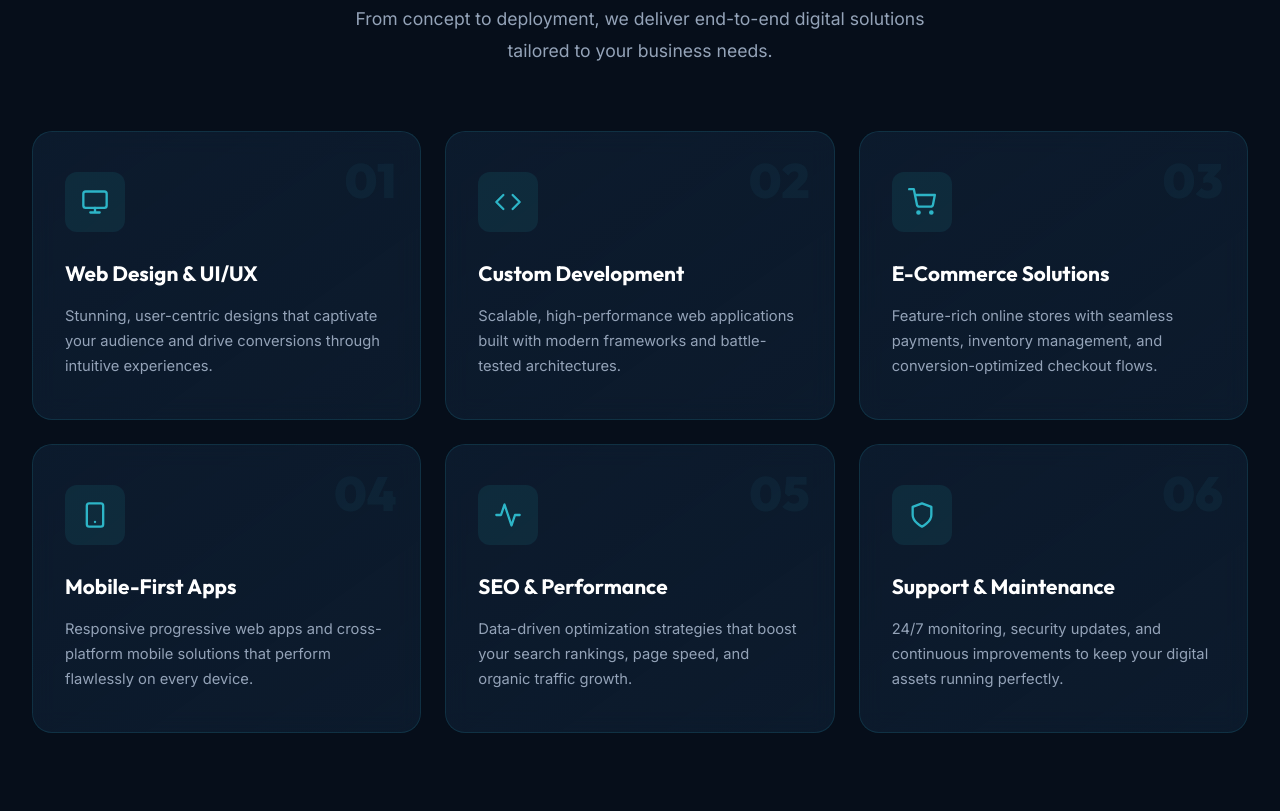
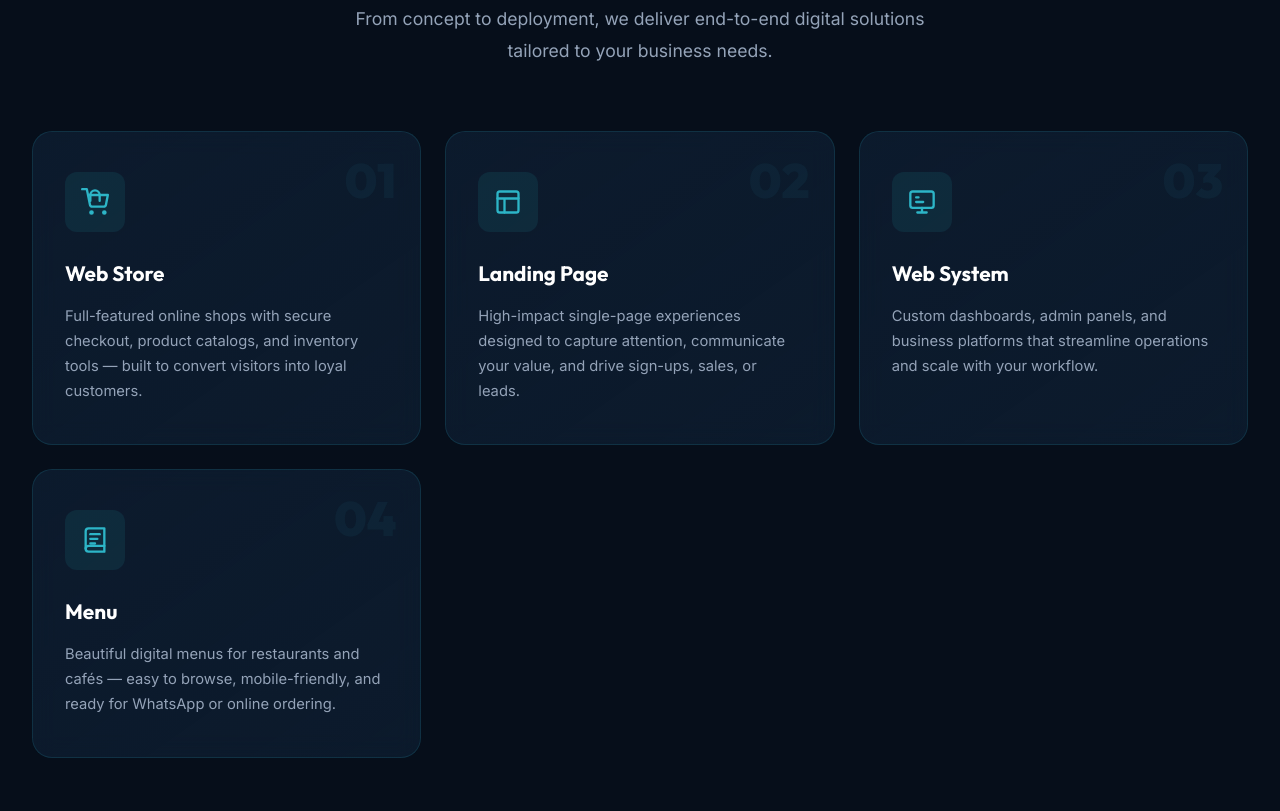
Before and after one commit to zandf214-ship-it/ZANDF, a plain HTML site: page index.html in a window 1280 px wide. Shown: the part 1069-1880 px from the top of the page. Drawn offline with nearby package versions, Linux system fonts and the light colour scheme.

Commit message:
services - social links - add casablanka

```diff
--- a/index.html
+++ b/index.html
@@ -129,87 +129,66 @@
       </div>
       <div class="services-grid">
         <!-- Service 1 -->
-        <div class="service-card reveal reveal-delay-1" id="service-web-design">
+        <div class="service-card reveal reveal-delay-1" id="service-web-store">
           <span class="service-number">01</span>
-          <div class="service-icon">
-            <svg width="28" height="28" viewBox="0 0 24 24" fill="none" stroke="currentColor" stroke-width="2"
-              stroke-linecap="round" stroke-linejoin="round">
-              <rect x="2" y="3" width="20" height="14" rx="2" />
-              <path d="M8 21h8M12 17v4" />
-            </svg>
-          </div>
-          <h3>Web Design & UI/UX</h3>
-          <p>Stunning, user-centric designs that captivate your audience and drive conversions through intuitive
-            experiences.</p>
-        </div>
-        <!-- Service 2 -->
-        <div class="service-card reveal reveal-delay-2" id="service-web-dev">
-          <span class="service-number">02</span>
-          <div class="service-icon">
-            <svg width="28" height="28" viewBox="0 0 24 24" fill="none" stroke="currentColor" stroke-width="2"
-              stroke-linecap="round" stroke-linejoin="round">
-              <polyline points="16 18 22 12 16 6" />
-              <polyline points="8 6 2 12 8 18" />
-            </svg>
-          </div>
-          <h3>Custom Development</h3>
-          <p>Scalable, high-performance web applications built with modern frameworks and battle-tested architectures.
-          </p>
-        </div>
-        <!-- Service 3 -->
-        <div class="service-card reveal reveal-delay-3" id="service-ecommerce">
-          <span class="service-number">03</span>
           <div class="service-icon">
             <svg width="28" height="28" viewBox="0 0 24 24" fill="none" stroke="currentColor" stroke-width="2"
               stroke-linecap="round" stroke-linejoin="round">
               <circle cx="9" cy="21" r="1" />
               <circle cx="20" cy="21" r="1" />
               <path d="M1 1h4l2.68 13.39a2 2 0 0 0 2 1.61h9.72a2 2 0 0 0 2-1.61L23 6H6" />
+              <path d="M16 11V6a4 4 0 0 0-8 0v5" />
             </svg>
           </div>
-          <h3>E-Commerce Solutions</h3>
-          <p>Feature-rich online stores with seamless payments, inventory management, and conversion-optimized checkout
-            flows.</p>
+          <h3>Web Store</h3>
+          <p>Full-featured online shops with secure checkout, product catalogs, and inventory tools — built to convert
+            visitors into loyal customers.</p>
+        </div>
+        <!-- Service 2 -->
+        <div class="service-card reveal reveal-delay-2" id="service-landing-page">
+          <span class="service-number">02</span>
+          <div class="service-icon">
+            <svg width="28" height="28" viewBox="0 0 24 24" fill="none" stroke="currentColor" stroke-width="2"
+              stroke-linecap="round" stroke-linejoin="round">
+              <rect x="3" y="3" width="18" height="18" rx="2" />
+              <path d="M3 9h18M9 21V9" />
+            </svg>
+          </div>
+          <h3>Landing Page</h3>
+          <p>High-impact single-page experiences designed to capture attention, communicate your value, and drive
+            sign-ups, sales, or leads.</p>
+        </div>
+        <!-- Service 3 -->
+        <div class="service-card reveal reveal-delay-3" id="service-web-system">
+          <span class="service-number">03</span>
+          <div class="service-icon">
+            <svg width="28" height="28" viewBox="0 0 24 24" fill="none" stroke="currentColor" stroke-width="2"
+              stroke-linecap="round" stroke-linejoin="round">
+              <rect x="2" y="3" width="20" height="14" rx="2" />
+              <path d="M8 21h8M12 17v4" />
+              <path d="M7 8h2M7 12h6" />
+            </svg>
+          </div>
+          <h3>Web System</h3>
+          <p>Custom dashboards, admin panels, and business platforms that streamline operations and scale with your
+            workflow.</p>
         </div>
         <!-- Service 4 -->
-        <div class="service-card reveal reveal-delay-1" id="service-mobile">
+        <div class="service-card reveal reveal-delay-1" id="service-menu">
           <span class="service-number">04</span>
           <div class="service-icon">
             <svg width="28" height="28" viewBox="0 0 24 24" fill="none" stroke="currentColor" stroke-width="2"
               stroke-linecap="round" stroke-linejoin="round">
-              <rect x="5" y="2" width="14" height="20" rx="2" />
-              <path d="M12 18h.01" />
+              <path d="M4 19.5A2.5 2.5 0 0 1 6.5 17H20" />
+              <path d="M6.5 2H20v20H6.5A2.5 2.5 0 0 1 4 19.5v-15A2.5 2.5 0 0 1 6.5 2z" />
+              <line x1="8" y1="7" x2="16" y2="7" />
+              <line x1="8" y1="11" x2="14" y2="11" />
+              <line x1="8" y1="15" x2="12" y2="15" />
             </svg>
           </div>
-          <h3>Mobile-First Apps</h3>
-          <p>Responsive progressive web apps and cross-platform mobile solutions that perform flawlessly on every
-            device.</p>
-        </div>
-        <!-- Service 5 -->
-        <div class="service-card reveal reveal-delay-2" id="service-seo">
-          <span class="service-number">05</span>
-          <div class="service-icon">
-            <svg width="28" height="28" viewBox="0 0 24 24" fill="none" stroke="currentColor" stroke-width="2"
-              stroke-linecap="round" stroke-linejoin="round">
-              <polyline points="22 12 18 12 15 21 9 3 6 12 2 12" />
-            </svg>
-          </div>
-          <h3>SEO & Performance</h3>
-          <p>Data-driven optimization strategies that boost your search rankings, page speed, and organic traffic
-            growth.</p>
-        </div>
-        <!-- Service 6 -->
-        <div class="service-card reveal reveal-delay-3" id="service-maintenance">
-          <span class="service-number">06</span>
-          <div class="service-icon">
-            <svg width="28" height="28" viewBox="0 0 24 24" fill="none" stroke="currentColor" stroke-width="2"
-              stroke-linecap="round" stroke-linejoin="round">
-              <path d="M12 22s8-4 8-10V5l-8-3-8 3v7c0 6 8 10 8 10z" />
-            </svg>
-          </div>
-          <h3>Support & Maintenance</h3>
-          <p>24/7 monitoring, security updates, and continuous improvements to keep your digital assets running
-            perfectly.</p>
+          <h3>Menu</h3>
+          <p>Beautiful digital menus for restaurants and cafés — easy to browse, mobile-friendly, and ready for
+            WhatsApp or online ordering.</p>
         </div>
       </div>
     </div>
@@ -304,18 +283,29 @@
         <p class="section-subtitle">A selection of our recent work showcasing our expertise across diverse industries.
         </p>
       </div>
-      <a href="https://alban-amer-nu.vercel.app" target="_blank" rel="noopener noreferrer">
-        <div class="portfolio-grid">
+      <div class="portfolio-grid">
+        <a href="https://alban-amer-nu.vercel.app" target="_blank" rel="noopener noreferrer">
           <div class="portfolio-card reveal reveal-delay-1" id="alban-amer">
             <img src="assets/Amer.png" alt="alban-amer e-commerce platform by ZANDF">
             <div class="portfolio-overlay">
-              <span class="portfolio-tag">E-Commerce</span>
+              <span class="portfolio-tag">Web Store</span>
               <h3>alban-amer</h3>
               <p>A premium online marketplace </p>
             </div>
           </div>
-        </div>
-      </a>
+        </a>
+        <a href="https://casablanca-850e5.web.app/index.html" target="_blank" rel="noopener noreferrer">
+          <div class="portfolio-card reveal reveal-delay-2" id="casablanca-menu">
+            <img src="assets/casablanca.png" alt="Casablanca restaurant menu website by ZANDF">
+            <div class="portfolio-overlay">
+              <span class="portfolio-tag">Menu</span>
+              <h3>Casablanca Menu</h3>
+              <p>A premium digital menu for Minya's favorite pizza & grill — browse dishes, order online, and explore
+                offers in Arabic and English.</p>
+            </div>
+          </div>
+        </a>
+      </div>
     </div>
   </section>
 
@@ -453,12 +443,10 @@
               <label for="service">Service Needed</label>
               <select id="service" name="service" required>
                 <option value="" disabled selected>Select a service</option>
-                <option value="Web Design & UI/UX">Web Design & UI/UX</option>
-                <option value="Custom Development">Custom Development</option>
-                <option value="E-Commerce Solutions">E-Commerce Solutions</option>
-                <option value="Mobile-First Apps">Mobile-First Apps</option>
-                <option value="SEO & Performance">SEO & Performance</option>
-                <option value="Support & Maintenance">Support & Maintenance</option>
+                <option value="Web Store">Web Store</option>
+                <option value="Landing Page">Landing Page</option>
+                <option value="Web System">Web System</option>
+                <option value="Menu">Menu</option>
                 <option value="Other">Other</option>
               </select>
             </div>
@@ -514,25 +502,15 @@
           <p>Premium web solutions and development services that transform your digital presence and accelerate business
             growth.</p>
           <div class="footer-socials">
-            <a href="#" aria-label="Twitter/X">
+            <a href="https://www.facebook.com/share/1cDTvYUpmY/" target="_blank" rel="noopener noreferrer"
+              aria-label="Facebook">
               <svg width="18" height="18" viewBox="0 0 24 24" fill="currentColor">
                 <path
-                  d="M18.244 2.25h3.308l-7.227 8.26 8.502 11.24H16.17l-5.214-6.817L4.99 21.75H1.68l7.73-8.835L1.254 2.25H8.08l4.713 6.231zm-1.161 17.52h1.833L7.084 4.126H5.117z" />
+                  d="M24 12.073c0-6.627-5.373-12-12-12s-12 5.373-12 12c0 5.99 4.388 10.954 10.125 11.854v-8.385H7.078v-3.47h3.047V9.43c0-3.007 1.792-4.669 4.533-4.669 1.312 0 2.686.235 2.686.235v2.953H15.83c-1.491 0-1.956.925-1.956 1.874v2.25h3.328l-.532 3.47h-2.796v8.385C19.612 23.027 24 18.062 24 12.073z" />
               </svg>
             </a>
-            <a href="#" aria-label="LinkedIn">
-              <svg width="18" height="18" viewBox="0 0 24 24" fill="currentColor">
-                <path
-                  d="M20.447 20.452h-3.554v-5.569c0-1.328-.027-3.037-1.852-3.037-1.853 0-2.136 1.445-2.136 2.939v5.667H9.351V9h3.414v1.561h.046c.477-.9 1.637-1.85 3.37-1.85 3.601 0 4.267 2.37 4.267 5.455v6.286zM5.337 7.433a2.062 2.062 0 1 1 0-4.125 2.062 2.062 0 0 1 0 4.125zM6.896 20.452H3.781V9h3.115v11.452zM22.225 0H1.771C.792 0 0 .774 0 1.729v20.542C0 23.227.792 24 1.771 24h20.451C23.2 24 24 23.227 24 22.271V1.729C24 .774 23.2 0 22.222 0h.003z" />
-              </svg>
-            </a>
-            <a href="#" aria-label="GitHub">
-              <svg width="18" height="18" viewBox="0 0 24 24" fill="currentColor">
-                <path
-                  d="M12 0C5.374 0 0 5.373 0 12c0 5.302 3.438 9.8 8.207 11.387.599.111.793-.261.793-.577v-2.234c-3.338.726-4.033-1.416-4.033-1.416-.546-1.387-1.333-1.756-1.333-1.756-1.089-.745.083-.729.083-.729 1.205.084 1.839 1.237 1.839 1.237 1.07 1.834 2.807 1.304 3.492.997.107-.775.418-1.305.762-1.604-2.665-.305-5.467-1.334-5.467-5.931 0-1.311.469-2.381 1.236-3.221-.124-.303-.535-1.524.117-3.176 0 0 1.008-.322 3.301 1.23A11.509 11.509 0 0 1 12 5.803c1.02.005 2.047.138 3.006.404 2.291-1.552 3.297-1.23 3.297-1.23.653 1.653.242 2.874.118 3.176.77.84 1.235 1.911 1.235 3.221 0 4.609-2.807 5.624-5.479 5.921.43.372.823 1.102.823 2.222v3.293c0 .319.192.694.801.576C20.566 21.797 24 17.3 24 12c0-6.627-5.373-12-12-12z" />
-              </svg>
-            </a>
-            <a href="#" aria-label="Instagram">
+            <a href="https://www.instagram.com/zandf.1?utm_source=qr" target="_blank" rel="noopener noreferrer"
+              aria-label="Instagram">
               <svg width="18" height="18" viewBox="0 0 24 24" fill="currentColor">
                 <path
                   d="M12 2.163c3.204 0 3.584.012 4.85.07 3.252.148 4.771 1.691 4.919 4.919.058 1.265.069 1.645.069 4.849 0 3.205-.012 3.584-.069 4.849-.149 3.225-1.664 4.771-4.919 4.919-1.266.058-1.644.07-4.85.07-3.204 0-3.584-.012-4.849-.07-3.26-.149-4.771-1.699-4.919-4.92-.058-1.265-.07-1.644-.07-4.849 0-3.204.013-3.583.07-4.849.149-3.227 1.664-4.771 4.919-4.919 1.266-.057 1.645-.069 4.849-.069zM12 0C8.741 0 8.333.014 7.053.072 2.695.272.273 2.69.073 7.052.014 8.333 0 8.741 0 12c0 3.259.014 3.668.072 4.948.2 4.358 2.618 6.78 6.98 6.98C8.333 23.986 8.741 24 12 24c3.259 0 3.668-.014 4.948-.072 4.354-.2 6.782-2.618 6.979-6.98.059-1.28.073-1.689.073-4.948 0-3.259-.014-3.667-.072-4.947-.196-4.354-2.617-6.78-6.979-6.98C15.668.014 15.259 0 12 0zm0 5.838a6.162 6.162 0 1 0 0 12.324 6.162 6.162 0 0 0 0-12.324zM12 16a4 4 0 1 1 0-8 4 4 0 0 1 0 8zm6.406-11.845a1.44 1.44 0 1 0 0 2.881 1.44 1.44 0 0 0 0-2.881z" />
@@ -542,25 +520,22 @@
         </div>
         <div class="footer-column">
           <h4>Services</h4>
-          <a href="#services">Web Design</a>
-          <a href="#services">Custom Development</a>
-          <a href="#services">E-Commerce</a>
-          <a href="#services">Mobile Apps</a>
-          <a href="#services">SEO & Performance</a>
+          <a href="#services">Web Store</a>
+          <a href="#services">Landing Page</a>
+          <a href="#services">Web System</a>
+          <a href="#services">Menu</a>
         </div>
         <div class="footer-column">
           <h4>Company</h4>
+          <a href="#services">Services</a>
           <a href="#about">About Us</a>
           <a href="#portfolio">Portfolio</a>
           <a href="#testimonials">Reviews</a>
-          <a href="#">Careers</a>
-          <a href="#">Blog</a>
         </div>
         <div class="footer-column">
           <h4>Contact</h4>
           <a href="mailto:arkal10293@gmail.com">arkal10293@gmail.com</a>
           <a href="tel:01223285381">01223285381</a>
-          <a href="#">Location</a>
         </div>
       </div>
       <div class="footer-bottom">
```
Also changed, not shown: assets/casablanca.png (added).
